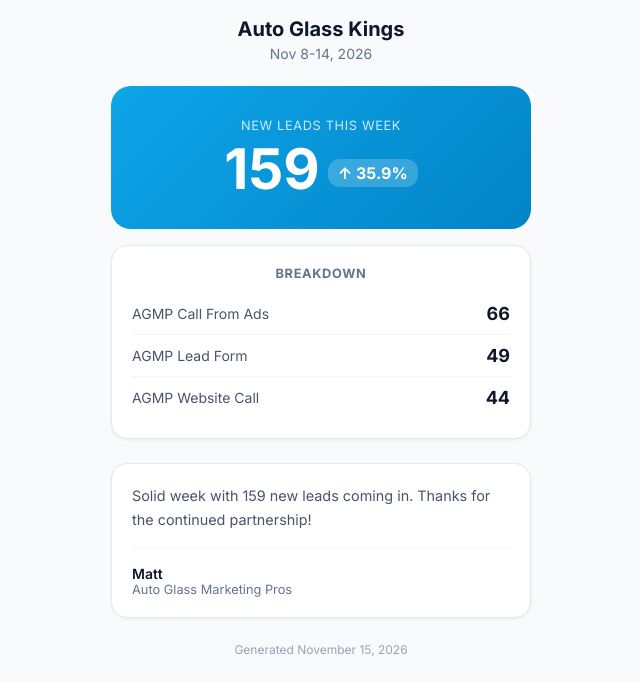
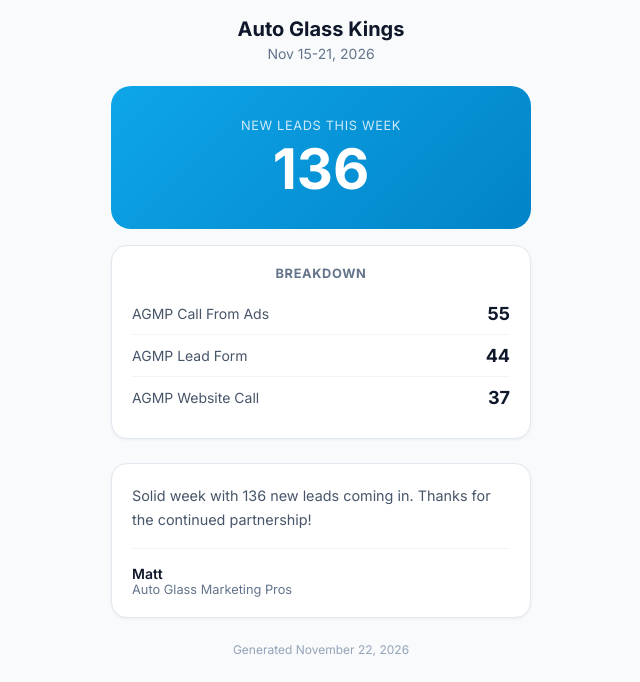
Before and after one commit to phort6n2/agmp-reports, a plain HTML site: page auto-glass-kings-weekly.html in a window 1280 px wide. Shown: the part 118-800 px from the top of the page, without its empty margins (319-959 px from the left). Drawn offline with Linux system fonts and the light colour scheme.

Commit message:
Update: auto-glass-kings-weekly.html - 2026-11-22T13:39:05.714Z

```diff
--- a/auto-glass-kings-weekly.html
+++ b/auto-glass-kings-weekly.html
@@ -37,23 +37,23 @@
         <div class="header">
             <img src="https://berqwp-cdn.sfo3.cdn.digitaloceanspaces.com/cache/autoglassmarketingpros.com/wp-content/uploads/2025/09/Auto-Glass-Marketing-Pros-Logo-1-252w-2x-png.webp?bwp" alt="AGMP" class="logo">
             <div class="client-name">Auto Glass Kings</div>
-            <div class="period">Nov 8-14, 2026</div>
+            <div class="period">Nov 15-21, 2026</div>
         </div>
 
         <div class="hero-metric">
             <div class="hero-label">New Leads This Week</div>
-            <div class="hero-value">159<span class="change positive">↑ 35.9%</span></div>
+            <div class="hero-value">136</div>
         </div>
 
 
         <div class="breakdown">
             <h3>Breakdown</h3>
-            <div class="breakdown-row"><span class="breakdown-name">AGMP Call From Ads</span><span class="breakdown-value">66</span></div><div class="breakdown-row"><span class="breakdown-name">AGMP Lead Form</span><span class="breakdown-value">49</span></div><div class="breakdown-row"><span class="breakdown-name">AGMP Website Call</span><span class="breakdown-value">44</span></div>
+            <div class="breakdown-row"><span class="breakdown-name">AGMP Call From Ads</span><span class="breakdown-value">55</span></div><div class="breakdown-row"><span class="breakdown-name">AGMP Lead Form</span><span class="breakdown-value">44</span></div><div class="breakdown-row"><span class="breakdown-name">AGMP Website Call</span><span class="breakdown-value">37</span></div>
         </div>
 
 
         <div class="narrative">
-            <p>Solid week with 159 new leads coming in. Thanks for the continued partnership!</p>
+            <p>Solid week with 136 new leads coming in. Thanks for the continued partnership!</p>
             <div class="signature">
                 <div class="name">Matt</div>
                 <div class="company">Auto Glass Marketing Pros</div>
@@ -61,7 +61,7 @@
         </div>
 
         <div class="footer">
-            Generated November 15, 2026
+            Generated November 22, 2026
         </div>
     </div>
 </body>
```
